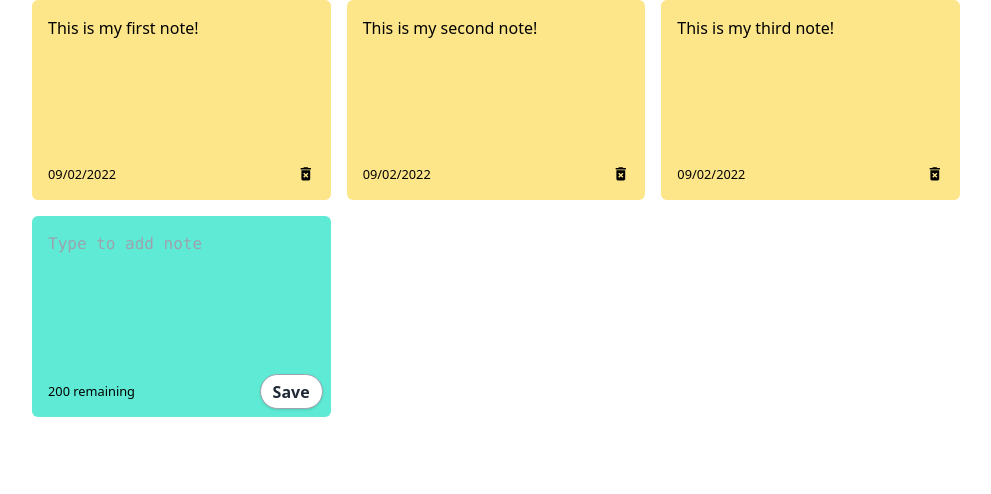
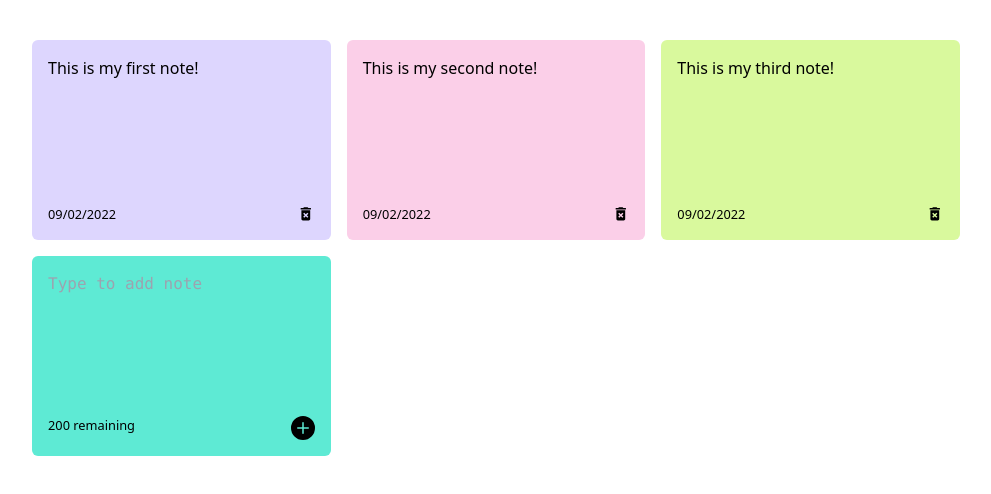
Before and after one commit to fjrpambudhi74/react-notes, a React (Create React App) app: page / in a window 1280 px wide. Shown: the top 494 px of the page, without its empty margins (144-1135 px from the left). Built offline with nearby package versions, Linux system fonts and the light colour scheme.

Commit message:
implement random color
implement random color for each component note

```diff
--- a/src/compontents/AddNote/index.js
+++ b/src/compontents/AddNote/index.js
@@ -1,4 +1,6 @@
 import { useState } from "react";
+import {BsFillPlusCircleFill} from "react-icons/bs"
+
 
 const AddNote = ({handleAddNote}) => {
   const [noteText, setNoteText] = useState('');
@@ -19,11 +21,11 @@ const AddNote = ({handleAddNote}) => {
   }
 
   return(
-    <div className="notes-new">
-      <textarea rows="6" placeholder="Type to add note" onChange={handleChange} value={noteText}></textarea>
+    <div className="note new-note">
+      <textarea placeholder="Type to add note" onChange={handleChange} value={noteText}></textarea>
       <div className="note-footer">
         <small>{charLimit - noteText.length} remaining</small>
-        <button className="save" onClick={handleSave}>Save</button>
+        <button onClick={handleSave}><BsFillPlusCircleFill size="1.5em" onClick={handleSave}/></button>
       </div>
     </div>
   )
--- a/src/compontents/Note/index.js
+++ b/src/compontents/Note/index.js
@@ -1,8 +1,8 @@
 import {MdDeleteForever} from "react-icons/md"
 
-const Note = ({text, date}) => {
+const Note = ({text, date, bgColor}) => {
   return(
-    <div className="note">
+    <div className={`note mt-10 ${bgColor}`}>
       <span>{text}</span>
       <div className="note-footer">
       <small>{date}</small>
--- a/src/compontents/NotesList/index.js
+++ b/src/compontents/NotesList/index.js
@@ -4,31 +4,45 @@ import { useState } from "react"
 import { nanoid } from "nanoid"
 
 const NotesList = () => {
+
+  const colors = ['bg-slate-200', 'bg-gray-200', 'bg-zinc-200', 'bg-neutral-200', 'bg-stone-200', 'bg-red-200', 'bg-orange-200', 'bg-amber-200', 'bg-yellow-200', 'bg-lime-200', 'bg-green-200', 'bg-emerald-200', 'bg-teal-200', 'bg-cyan-200', 'bg-sky-200', 'bg-blue-200', 'bg-indigo-200', 'bg-violet-200', 'bg-purple-200', 'bg-fuchsia-200', 'bg-pink-200', 'bg-rose-200']
+
+  const randomColors = () => {
+    const len = colors.length;
+    const randomNum = Math.floor(Math.random() * len);
+    const color = colors[randomNum]
+    return color
+  }
+
   const [notes, setNotes] = useState([
     {
       id: nanoid(),
       text: 'This is my first note!',
-      date: '09/02/2022'
+      date: '09/02/2022',
+      color: randomColors()
     },
     {
       id: nanoid(),
       text: 'This is my second note!',
-      date: '09/02/2022'
+      date: '09/02/2022',
+      color: randomColors()
     },
     {
       id: nanoid(),
       text: 'This is my third note!',
-      date: '09/02/2022'
+      date: '09/02/2022',
+      color: randomColors()
     },
   ])
 
   const addNote = (text) => {
-    // console.log(text)
+    console.log(randomColors())
     const date = new Date();
     const newNote = {
       id: nanoid(),
       text: text,
-      date: date.toLocaleDateString()
+      date: date.toLocaleDateString(),
+      color: randomColors()
     }
     const newNotes = [...notes, newNote];
     setNotes(newNotes)
@@ -37,7 +51,7 @@ const NotesList = () => {
   return (
     <div className="notes-list">
       {notes.map((note) => {
-        return <Note id={note.id} text={note.text} date={note.date}/>
+        return <Note key={note.id} id={note.id} text={note.text} date={note.date} bgColor={note.color}/>
       })}
       <AddNote handleAddNote={addNote}/>
     </div>
--- a/src/index.css
+++ b/src/index.css
@@ -4,12 +4,24 @@
 @tailwind utilities;
 
 @layer components {
-  .note {
-    @apply flex flex-col justify-between bg-amber-200 p-4 rounded-md min-h-custom whitespace-pre-wrap;
+  body {
+    @apply bg-white;
   }
 
-  .notes-new {
-    @apply bg-teal-300 rounded-md p-4 ;
+  .container {
+    @apply max-w-custom mx-auto px-4;
+  }
+
+  .notes-list {
+    @apply grid gap-4 grid-cols-auto-fit;
+  }
+
+  .note {
+    @apply flex flex-col justify-between p-4 rounded-md min-h-custom whitespace-pre-wrap;
+  }
+
+  .new-note {
+    @apply bg-teal-300 rounded-md p-4 min-h-custom;
   }
 
   textarea {
@@ -25,7 +37,7 @@
   }
 
   .save {
-    @apply bg-white hover:bg-gray-100 text-gray-800 font-semibold py-1 px-3 -m-2 border border-gray-400 rounded-full shadow;
+    @apply bg-white hover:bg-gray-100 text-gray-800 font-semibold py-1 px-2 -m-2 border border-gray-400 rounded-full shadow;
   }
 
 
@@ -33,11 +45,5 @@
     @apply flex justify-between align-middle;
   }
 
-  .notes-list {
-    @apply grid gap-4 grid-cols-auto-fit
-  }
 
-  .container {
-    @apply max-w-custom mx-auto px-4;
-  }
 }
```
